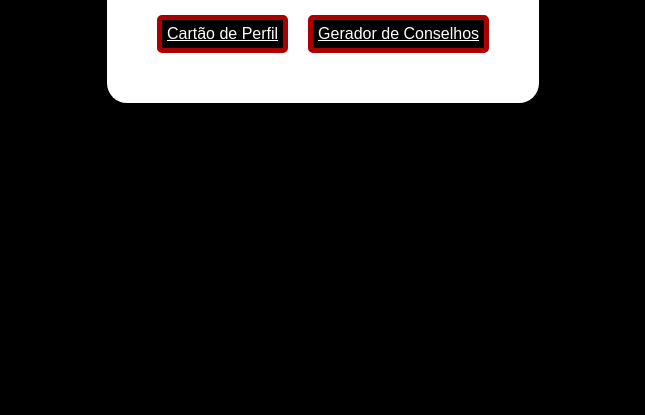
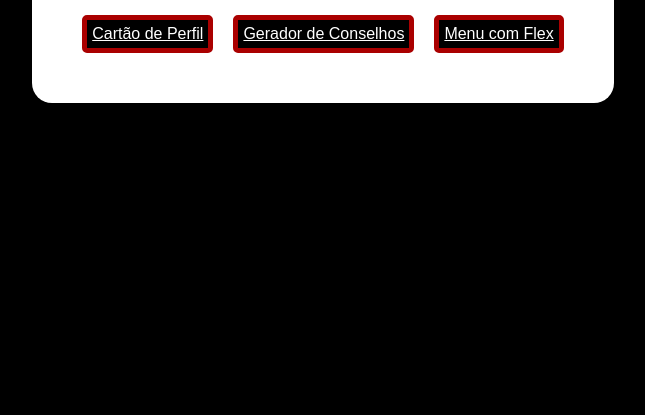
Before and after one commit to DantGamerBR/exercicio-html-css-avancado, a plain HTML site: page index.html in a window 1280 px wide. Shown: the part 385-800 px from the top of the page, without its empty margins (317-962 px from the left). Drawn offline with Linux system fonts and the light colour scheme; files that its build step writes are made by us from their sources.

Commit message:
Adicionado botão para o exercício menu com flex na página de início

```diff
--- a/index.html
+++ b/index.html
@@ -15,6 +15,7 @@
             <div class="exercicios">
                 <a href="./profile-card/profile-card/index.html" target="_blank">Cartão de Perfil</a>
                 <a href="./advice-generator/index.html" target="_blank">Gerador de Conselhos</a>
+                <a href="./menu-com-flex/index.html" target="_blank">Menu com Flex</a>
             </div>
         </div>
     </main>
```
